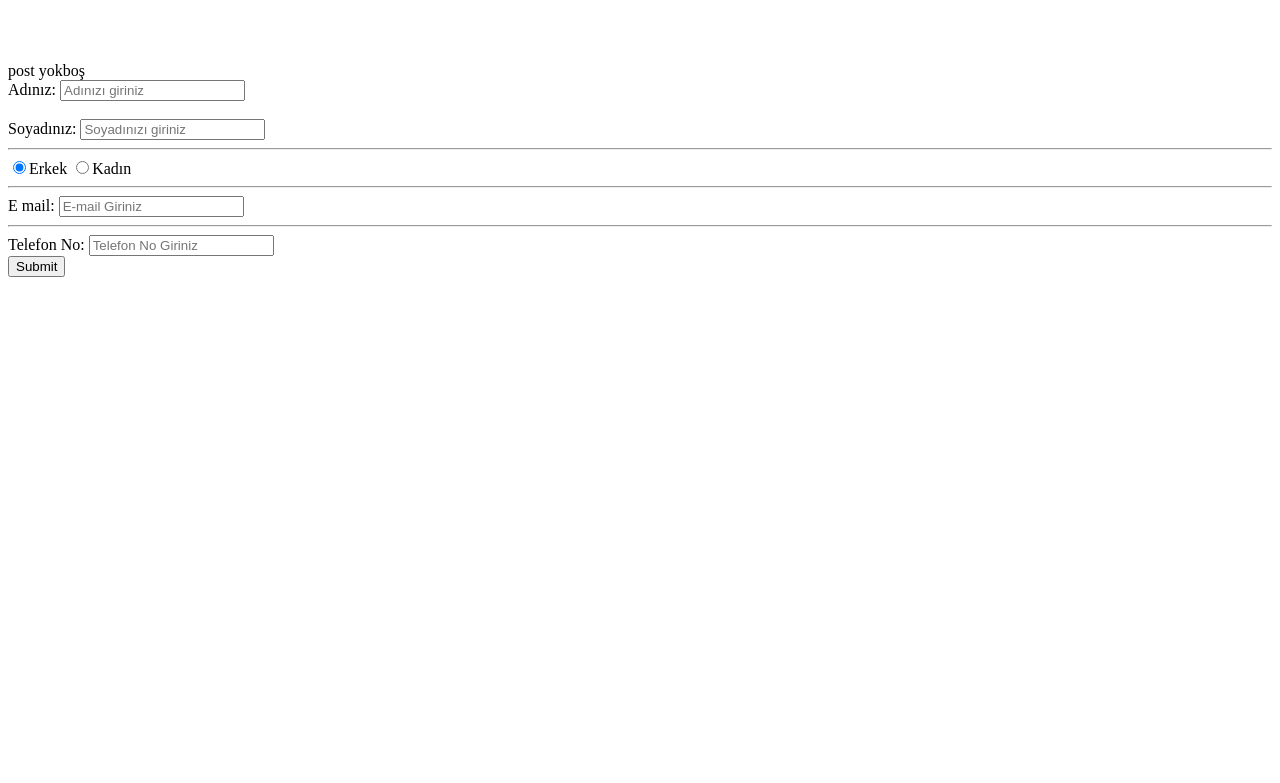
After one commit to balkizsonar/php-giris, a PHP site: page /form-deneme.php in a window 1280 px wide. The commit adds this page. Shown: the top 783 px of the page. Run offline with PHP 8.4, Linux system fonts and the light colour scheme; data that the repository does not hold is empty.

Commit message:
php-form-örnekleri

```diff
--- /dev/null
+++ b/php-giris/form/form-deneme.php
@@ -0,0 +1,76 @@
+<?php
+echo $_POST["ad"];
+echo "<br>";
+echo $_POST["soyisim"];
+echo "<br>";
+echo $_POST["email"];
+echo "<br>";
+
+
+//print_r($_POST);
+
+if(isset($_POST["ad"]))
+     echo"POST VAR";
+else
+    echo"post yok";
+if(empty ($_POST["ad"]))
+    echo "boş";
+else
+    echo"ozan";
+
+
+
+
+
+
+
+?>
+
+
+
+
+
+<form action="" method="POST"><form>
+    <div>
+        Adınız:
+
+        <input type="text" placeholder="Adınızı giriniz" name="ad">
+
+    </div>
+        <br>
+    <div>
+        Soyadınız:
+        <input type="text" placeholder="Soyadınızı giriniz"name="soyisim">
+    </div>
+
+    <hr>
+<form>
+    <div>
+
+    <input type="radio" name="cinsiyet" checked="" value="Erkek">Erkek<!--checked seçili gelmesini sağlar.-->
+    <input type="radio" name="cinsiyet" value="Kadın">Kadın
+<!-- type="radio" da name= birbiriyle farklı ise birden çok seçeneği seçebiliriz
+eğer name="cinsiyet" örneğindeki gibi aynı ise birini sadece seçebiriz ekek ya
+da kadın gibi(ikisini aynı anda seçemeyiz).-->
+        <hr>
+
+   <div>
+       E mail:
+       <input type="email" placeholder="E-mail Giriniz"   name="email">
+
+   </div>
+        <hr>
+   <div>
+       Telefon No:
+       <input type="tel" placeholder="Telefon No Giriniz" name="telefon-no"
+
+
+   </div>
+    </div>
+
+
+    <div>
+    <input type="submit" name="Gönder">
+    </div>
+
+</form>
```
Also changed, not shown: php-giris/form/ahmetin-ortalamasi.php (added, +59 -0 lines), php-giris/form/toplama.php (+5 -2 lines).
